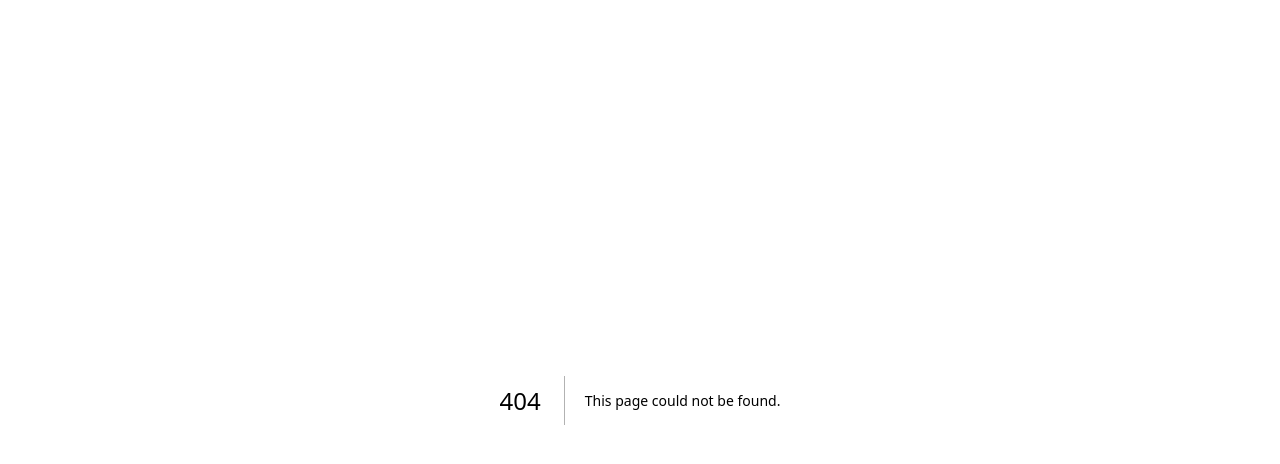
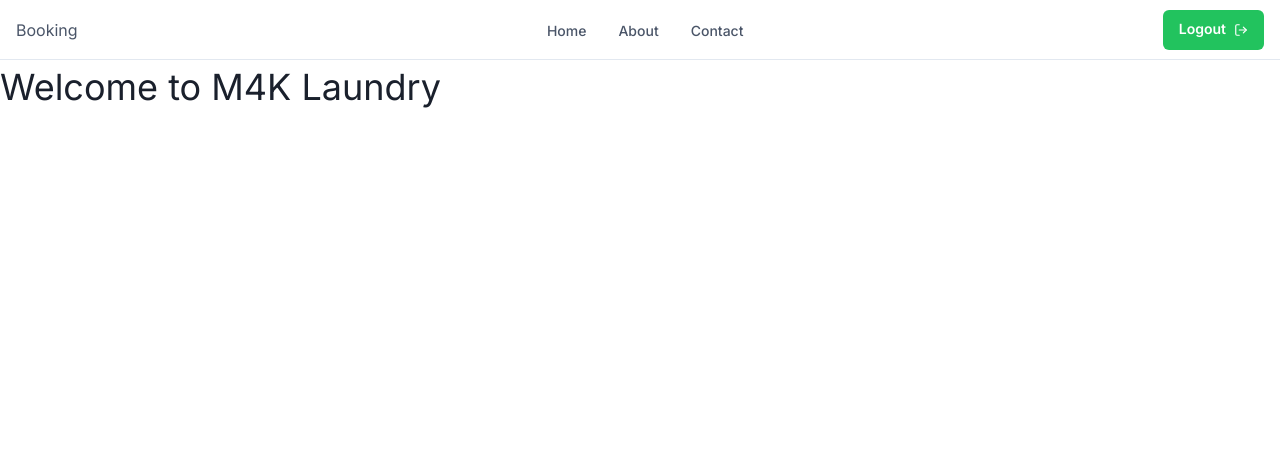
Before and after one commit to Coffee58511867/todo-app-nextjs, a Next.js app: page /customer/profile in a window 1280 px wide. Before the commit this address had no page. Shown: the top 464 px of the page. Built offline with nearby package versions, Linux system fonts and the light colour scheme.

Commit message:
Created customer pages

```diff
--- a/app/customer/about/page.tsx
+++ b/app/customer/about/page.tsx
@@ -1,6 +1,8 @@
 "use client"
 
 import { Text } from "@chakra-ui/react"
+
+
 
 export default function About(){
     return(
--- a/app/customer/page.tsx
+++ b/app/customer/page.tsx
@@ -3,6 +3,9 @@
 import { Text } from "@chakra-ui/react"
 
 export default function Customer(){
+
+    // const userId = localStorage.getItem("userId");
+    //  console.log(userId);
     return(
         <div>
             <Text fontSize={'4xl'}>Welcome to M4K Laundry</Text>
--- /dev/null
+++ b/app/customer/profile/page.tsx
@@ -0,0 +1,14 @@
+"use client"
+
+import { Text } from "@chakra-ui/react"
+
+export default function Profile(){
+
+    const userId = localStorage.getItem("userId");
+     console.log(userId);
+    return(
+        <div>
+            <Text fontSize={'4xl'}>Welcome to M4K Laundry {userId}</Text>
+        </div>
+    )
+}
```
